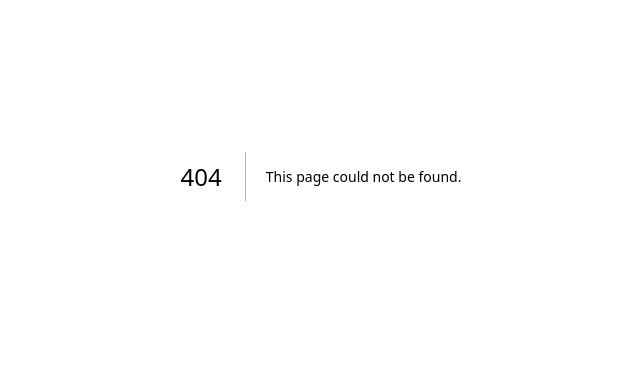
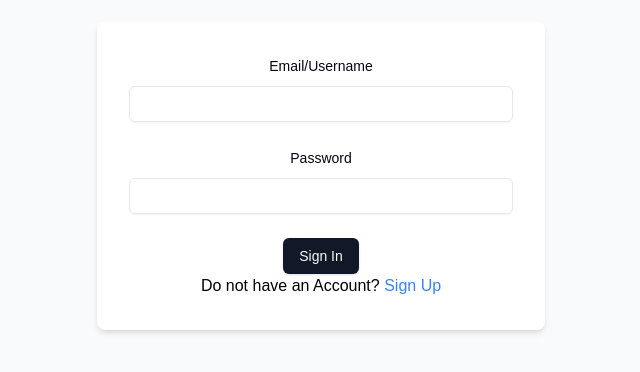
Before and after one commit to akshayrivers/BoilerPlateNextjs, a Next.js app in the folder V1/: page /sign-in in a window 1280 px wide. Before the commit this address had no page. Shown: the part 224-596 px from the top of the page, without its empty margins (319-959 px from the left). Built offline with nearby package versions, Linux system fonts and the light colour scheme.

Commit message:
Sign In with next auth

```diff
--- /dev/null
+++ b/V1/app/(app)/dashboard/page.tsx
@@ -0,0 +1,11 @@
+import React from 'react'
+
+const dashboard= ()=>{
+
+    return (
+        <div>
+            Dashboard
+        </div>
+    )
+}
+export default dashboard ;
--- /dev/null
+++ b/V1/app/(auth)/sign-in/page.tsx
@@ -0,0 +1,101 @@
+'use client'
+import { z } from "zod"
+import { zodResolver } from "@hookform/resolvers/zod"
+import { useForm } from "react-hook-form"
+import Link from "next/link"
+import { useEffect, useState } from "react"
+import { useDebounceCallback } from 'usehooks-ts'
+import { useToast } from "@/hooks/use-toast"
+import { useRouter } from "next/navigation"
+import { signInSchema } from "@/app/schemas/signInSchema"
+import axios, {AxiosError} from "axios";
+import { ApiResponse } from "@/app/types/apiResponse"
+import { Form, FormControl, FormDescription, FormField, FormItem, FormLabel, FormMessage } from "@/components/ui/form"
+import { Input } from "@/components/ui/input"
+import { Button } from "@/components/ui/button"
+import { Loader2 } from "lucide-react"
+import { signIn } from "next-auth/react"
+
+
+
+
+
+const page = () => {
+
+
+  const { toast } = useToast();
+  const router = useRouter();
+  // zod implementation
+  const form = useForm({
+    resolver: zodResolver(signInSchema),
+    defaultValues:{
+      identifier: '',
+      password: ''
+    }
+  });
+
+
+  const onSubmit = async (data:z.infer<typeof signInSchema>) => {
+    const result = await signIn('credentials',{
+        redirect:false,
+        identifier: data.identifier,
+        password:  data.password
+    })
+    if(result?.error){
+        toast({
+            title:"Login failed",
+            description:"Incoreect username or password",
+            variant:"destructive"
+        })
+    }
+    if(result?.url){
+      router.replace('/dashboard')
+    }
+  }
+  return (
+    <div className="flex justify-center items-center min-h-screen bg-slate-50">
+      <div className="w-full max-w-md p-8 space-y-8 bg-white rounded-lg shadow-md">
+        <div className="text-center">
+          <Form {...form}>
+            <form onSubmit={form.handleSubmit(onSubmit)}
+            className="space-y-6">
+            <FormField
+              name="identifier"
+              control={form.control}
+              render={({ field }) => (
+                <FormItem>
+                  <FormLabel>Email/Username</FormLabel>
+                  <Input {...field} name="email/Username" />
+                  <FormMessage />
+                </FormItem>
+              )}
+            />
+
+            <FormField
+              name="password"
+              control={form.control}
+              render={({ field }) => (
+                <FormItem>
+                  <FormLabel>Password</FormLabel>
+                  <Input type="password" {...field} name="password" />
+                  <FormMessage />
+                </FormItem>
+              )}
+            />
+              <Button type="submit">
+                Sign In
+              </Button>
+            </form>
+          </Form>
+          <div>
+            <p className="text-black">
+              Do not have an Account?{' '}
+              <Link href="/sign-up" className="text-blue-500 hover:text-blue-700">Sign Up</Link>
+            </p>
+          </div>
+        </div>
+      </div>
+    </div>
+  )
+}
+export default page;
--- /dev/null
+++ b/V1/app/u/[username]/page.tsx
@@ -0,0 +1,11 @@
+import React from 'react'
+
+const page= ()=>{
+
+    return (
+        <div>
+            profile
+        </div>
+    )
+}
+export default page ;
--- a/V1/middleware.ts
+++ b/V1/middleware.ts
@@ -28,9 +28,9 @@ export async function middleware(request: NextRequest) {
     return NextResponse.redirect(new URL('/dashboard', request.url));
   }
 
-  if (!token && url.pathname.startsWith('/dashboard')) {
-    return NextResponse.redirect(new URL('/sign-in', request.url));
-  }
+  // if (!token && url.pathname.startsWith('/dashboard')) {
+  //   return NextResponse.redirect(new URL('/sign-in', request.url));
+  // }
 
   return NextResponse.next();
 }
```
